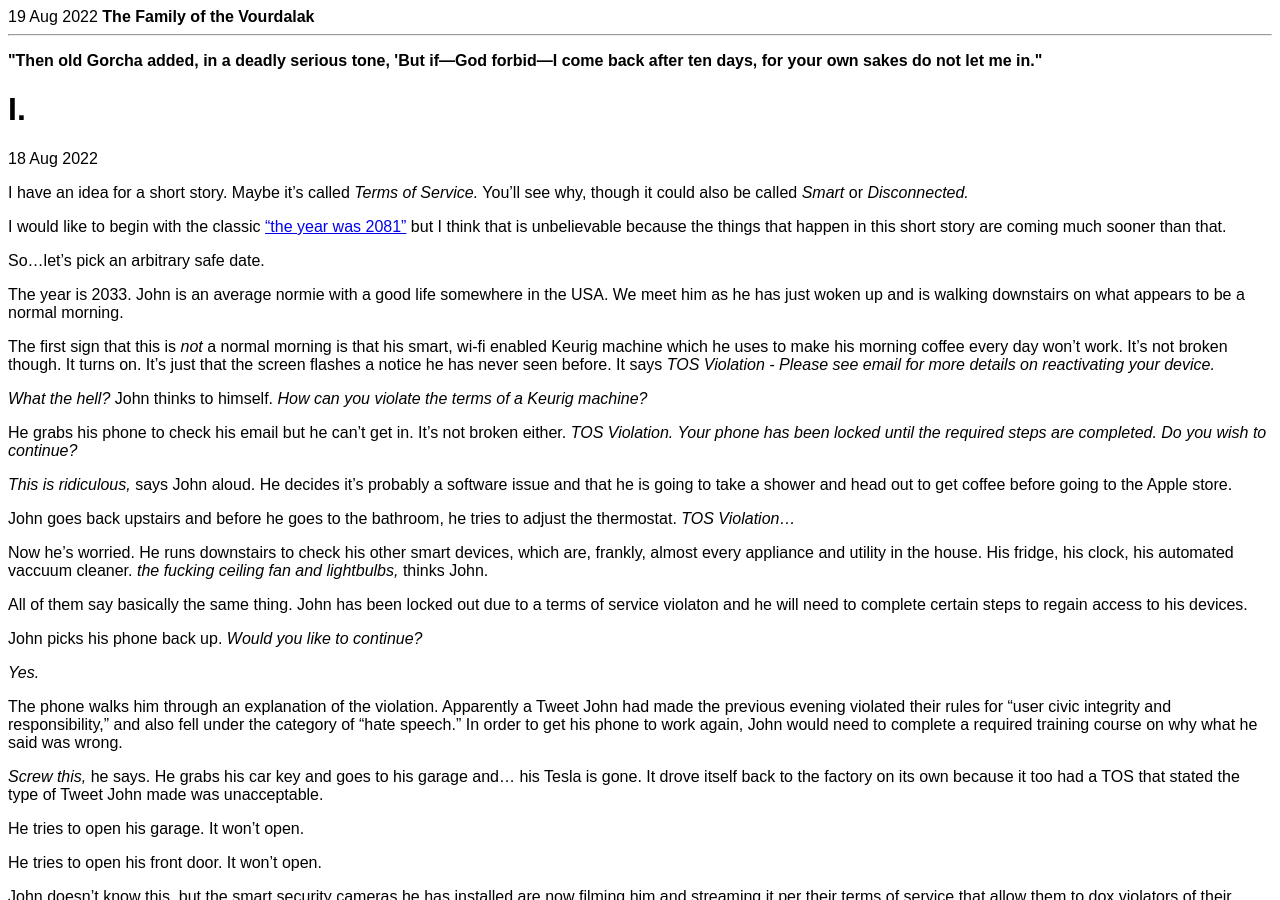
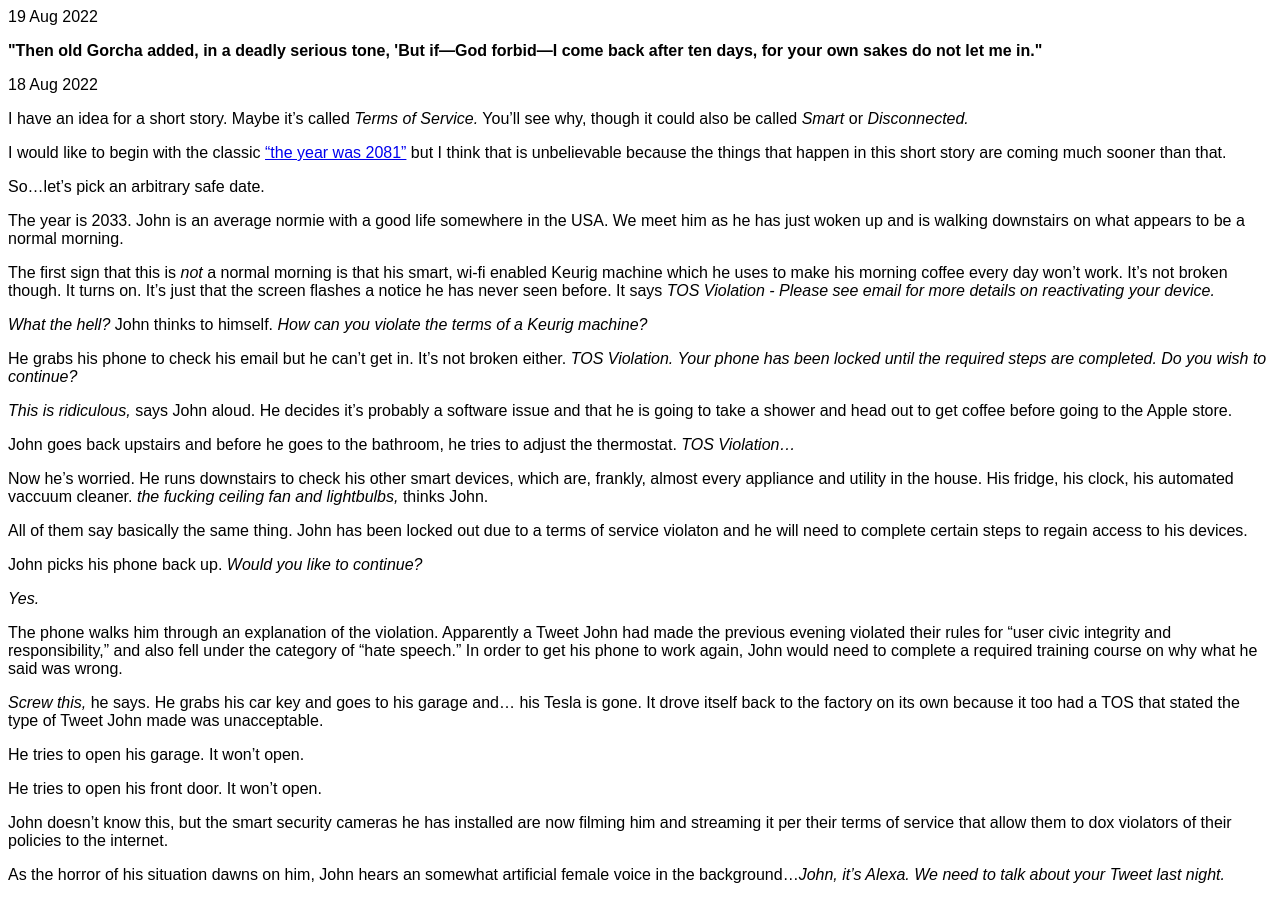
Before and after one commit to dmkgll/dmkgll, a Jekyll site: the page built from index.html, in a window 1280 px wide and 900 px high. Built offline with Jekyll 4.4.1, drawn with Linux system fonts in a browser that asks for light colours; the list of posts is cut into pages by our own code.

Commit message:
Update 2022-08-19-vd.html

```diff
--- a/_posts/2022-08-19-vd.html
+++ b/_posts/2022-08-19-vd.html
@@ -3,10 +3,4 @@ layout: index
 permalink: vd
 ---
 
-<strong>The Family of the Vourdalak</strong></a>
-
-<hr>
-
 <p><strong>"Then old Gorcha added, in a deadly serious tone, 'But if—God forbid—I come back after ten days, for your own sakes do not let me in."</strong></p>
-
-<h1>I.</h1>
```
